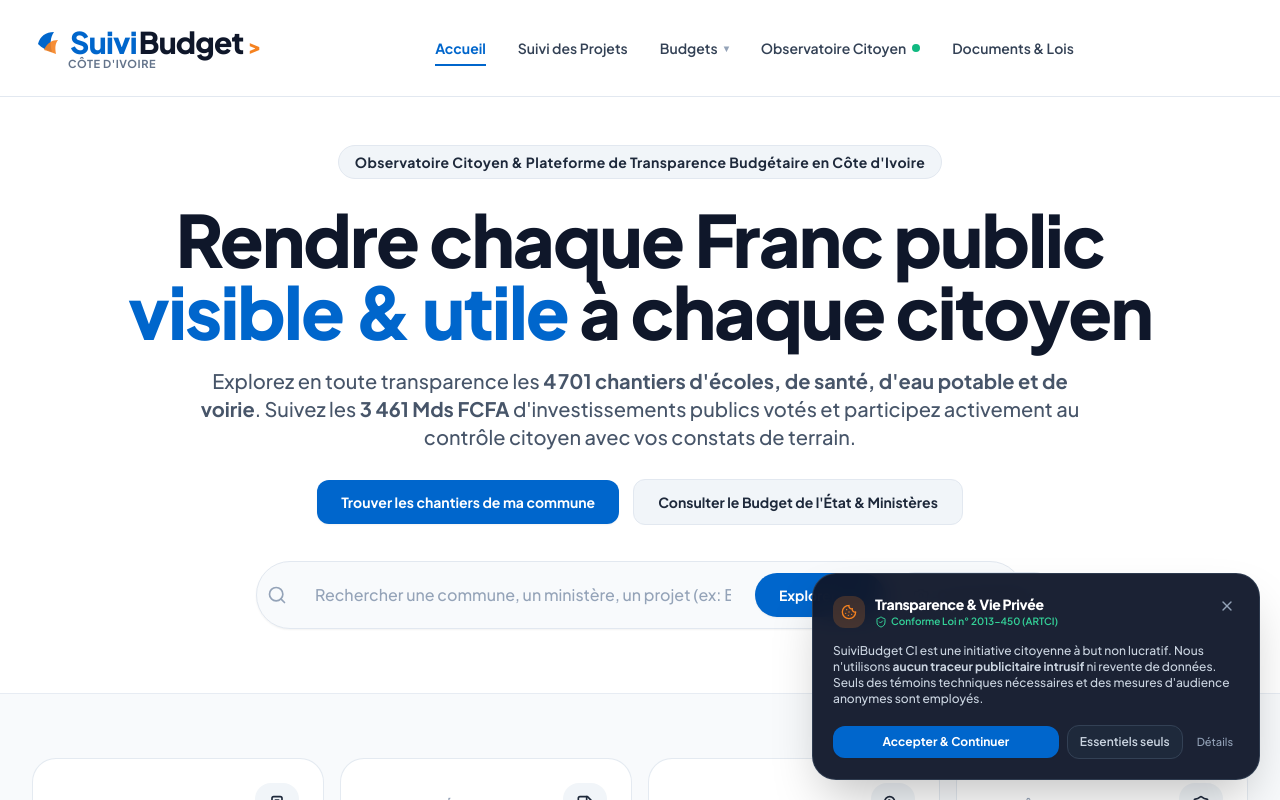
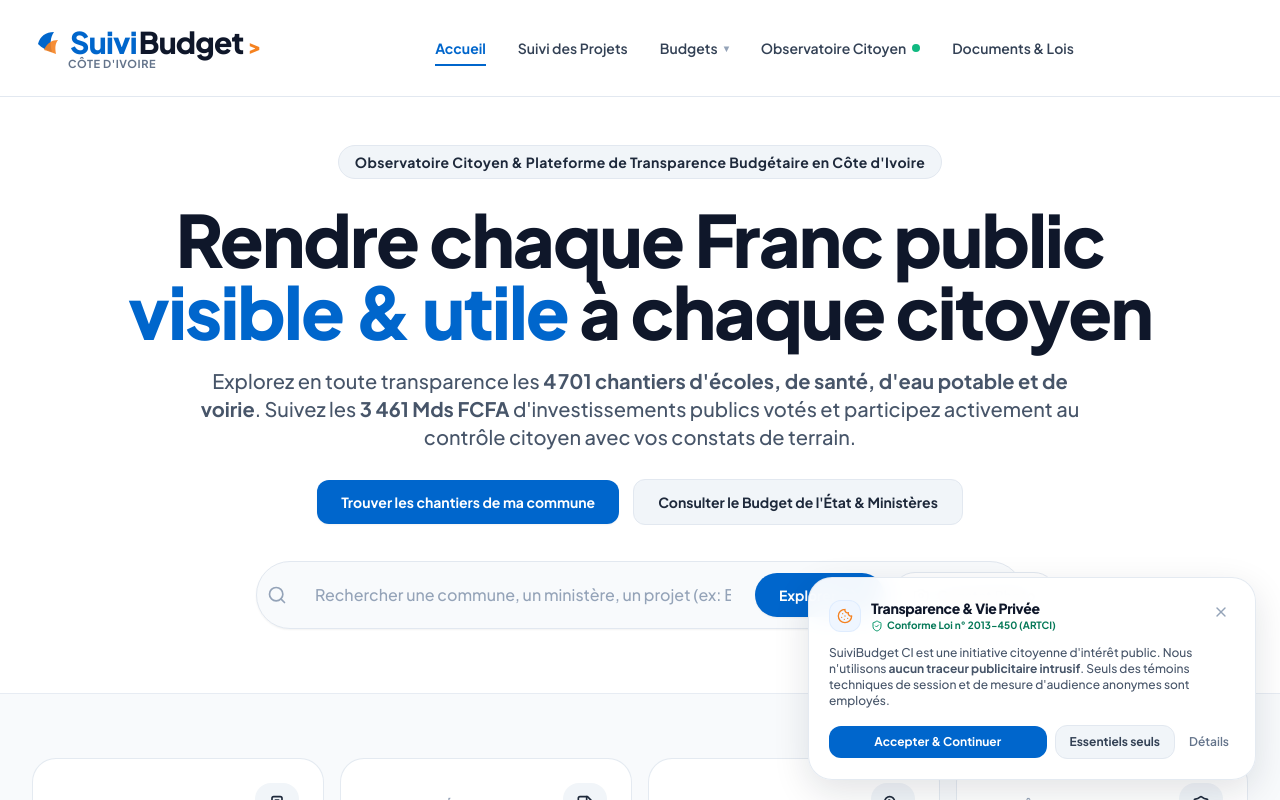
Before and after one commit to jeananvoh-cmyk/suivibudget-ci, a React (Vite) app: page / in a window 1280 px wide. Shown: the top 800 px of the page. Built offline with nearby package versions, Linux system fonts and the light colour scheme; no server answers; the database is empty.

Commit message:
style(cookie): harmonize cookie banner with noble white civic palette and international standards

```diff
--- a/src/components/CookieBanner.tsx
+++ b/src/components/CookieBanner.tsx
@@ -31,54 +31,54 @@
     <>
       {/* Floating Bottom Cookie Banner (Safe from mobile BottomNav) */}
       {isOpen && (
-        <div className="fixed bottom-20 sm:bottom-5 left-4 right-4 sm:left-auto sm:right-5 sm:max-w-md z-50 animate-in fade-in slide-in-from-bottom-5 duration-300">
-          <div className="bg-slate-900/95 backdrop-blur-md text-white p-4 sm:p-5 rounded-2xl sm:rounded-3xl shadow-2xl border border-slate-700/80 space-y-3.5">
+        <div className="fixed bottom-20 sm:bottom-5 left-4 right-4 sm:left-auto sm:right-6 sm:max-w-md z-50 animate-in fade-in slide-in-from-bottom-5 duration-300">
+          <div className="bg-white/95 backdrop-blur-md text-slate-900 p-4 sm:p-5 rounded-2xl sm:rounded-3xl shadow-[0_12px_36px_rgba(15,23,42,0.12)] border border-slate-200/90 space-y-3">
             <div className="flex items-start justify-between gap-3">
               <div className="flex items-center gap-2.5">
-                <div className="w-8 h-8 rounded-xl bg-brand-orange/20 text-brand-orange flex items-center justify-center flex-shrink-0">
-                  <Cookie className="w-4 h-4" />
+                <div className="w-8 h-8 rounded-xl bg-blue-50 text-brand-blue flex items-center justify-center flex-shrink-0 border border-blue-100/80">
+                  <Cookie className="w-4 h-4 text-brand-orange" />
                 </div>
                 <div>
-                  <h4 className="text-xs sm:text-sm font-black tracking-tight text-white">
+                  <h4 className="text-xs sm:text-sm font-black tracking-tight text-slate-900">
                     Transparence & Vie Privée
                   </h4>
-                  <span className="text-[10px] text-emerald-400 font-semibold flex items-center gap-1">
-                    <ShieldCheck className="w-3 h-3" />
+                  <span className="text-[10px] text-emerald-700 font-bold flex items-center gap-1">
+                    <ShieldCheck className="w-3 h-3 text-emerald-600" />
                     Conforme Loi n° 2013-450 (ARTCI)
                   </span>
                 </div>
               </div>
               <button
                 onClick={handleAcceptEssential}
-                className="text-slate-400 hover:text-white p-1 rounded-lg transition-colors"
+                className="text-slate-400 hover:text-slate-700 p-1.5 rounded-lg hover:bg-slate-100 transition-colors cursor-pointer"
                 title="Fermer (Essentiels uniquement)"
               >
                 <X className="w-4 h-4" />
               </button>
             </div>
 
-            <p className="text-[11px] sm:text-xs text-slate-300 leading-relaxed">
-              SuiviBudget CI est une initiative citoyenne à but non lucratif. Nous n'utilisons <strong>aucun traceur publicitaire intrusif</strong> ni revente de données. Seuls des témoins techniques nécessaires et des mesures d'audience anonymes sont employés.
+            <p className="text-[11px] sm:text-xs text-slate-600 leading-relaxed font-medium">
+              SuiviBudget CI est une initiative citoyenne d'intérêt public. Nous n'utilisons <strong>aucun traceur publicitaire intrusif</strong>. Seuls des témoins techniques de session et de mesure d'audience anonymes sont employés.
             </p>
 
             <div className="pt-1 flex flex-col sm:flex-row items-center gap-2">
               <button
                 onClick={handleAcceptAll}
-                className="w-full sm:flex-1 py-2 px-3 bg-brand-blue hover:bg-brand-blue-dark active:scale-95 text-white rounded-xl text-xs font-bold transition-all shadow-sm cursor-pointer"
+                className="w-full sm:flex-1 py-2 px-3.5 bg-brand-blue hover:bg-brand-blue-dark active:scale-95 text-white rounded-xl text-xs font-bold transition-all shadow-xs cursor-pointer"
               >
                 Accepter & Continuer
               </button>
 
               <button
                 onClick={handleAcceptEssential}
-                className="w-full sm:w-auto py-2 px-3 bg-slate-800 hover:bg-slate-700 active:scale-95 text-slate-300 hover:text-white rounded-xl text-xs font-semibold border border-slate-700 transition-all cursor-pointer"
+                className="w-full sm:w-auto py-2 px-3.5 bg-slate-100 hover:bg-slate-200 active:scale-95 text-slate-700 hover:text-slate-900 rounded-xl text-xs font-bold border border-slate-200 transition-all cursor-pointer"
               >
                 Essentiels seuls
               </button>
 
               <button
                 onClick={() => setShowModal(true)}
-                className="text-[11px] text-slate-400 hover:text-white underline sm:no-underline sm:hover:underline py-1 px-1.5 cursor-pointer flex-shrink-0"
+                className="text-xs text-slate-500 hover:text-brand-blue underline sm:no-underline sm:hover:underline py-1 px-1.5 cursor-pointer flex-shrink-0 font-semibold transition-colors"
               >
                 Détails
               </button>
```
